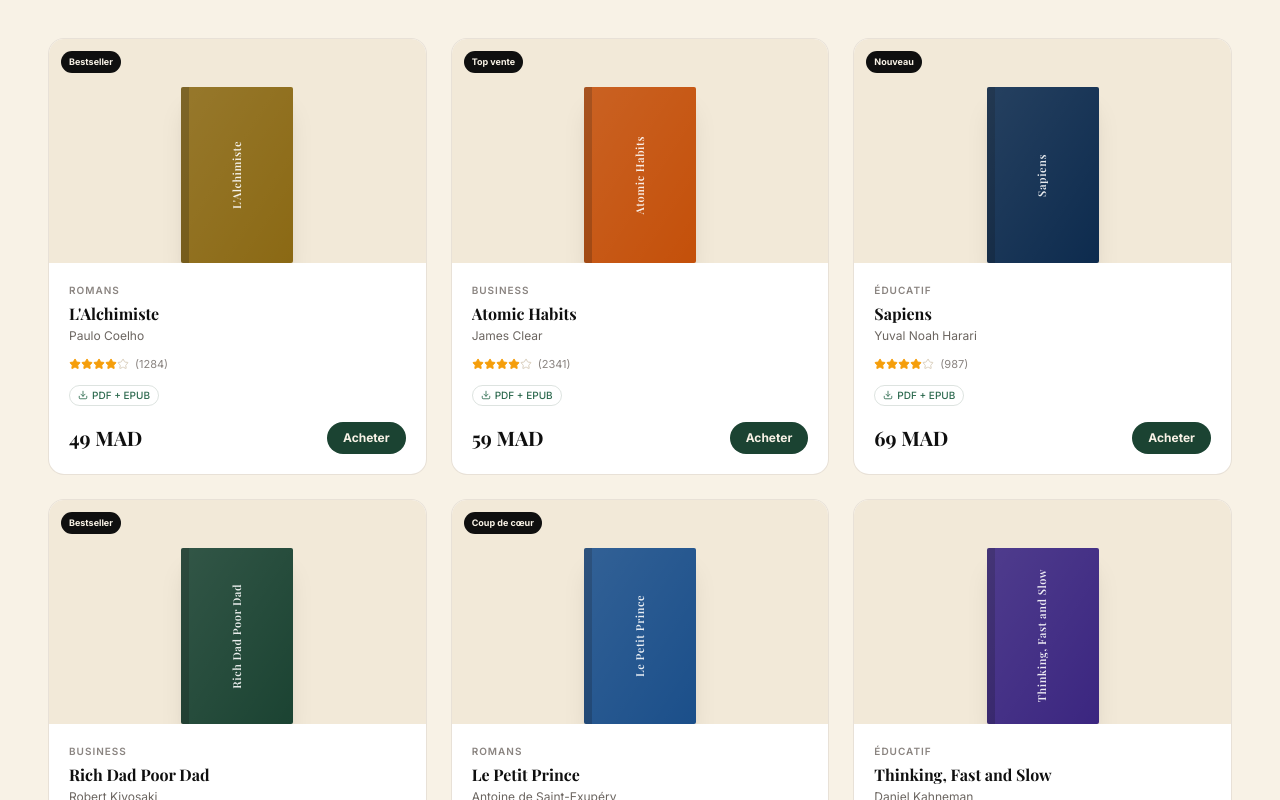
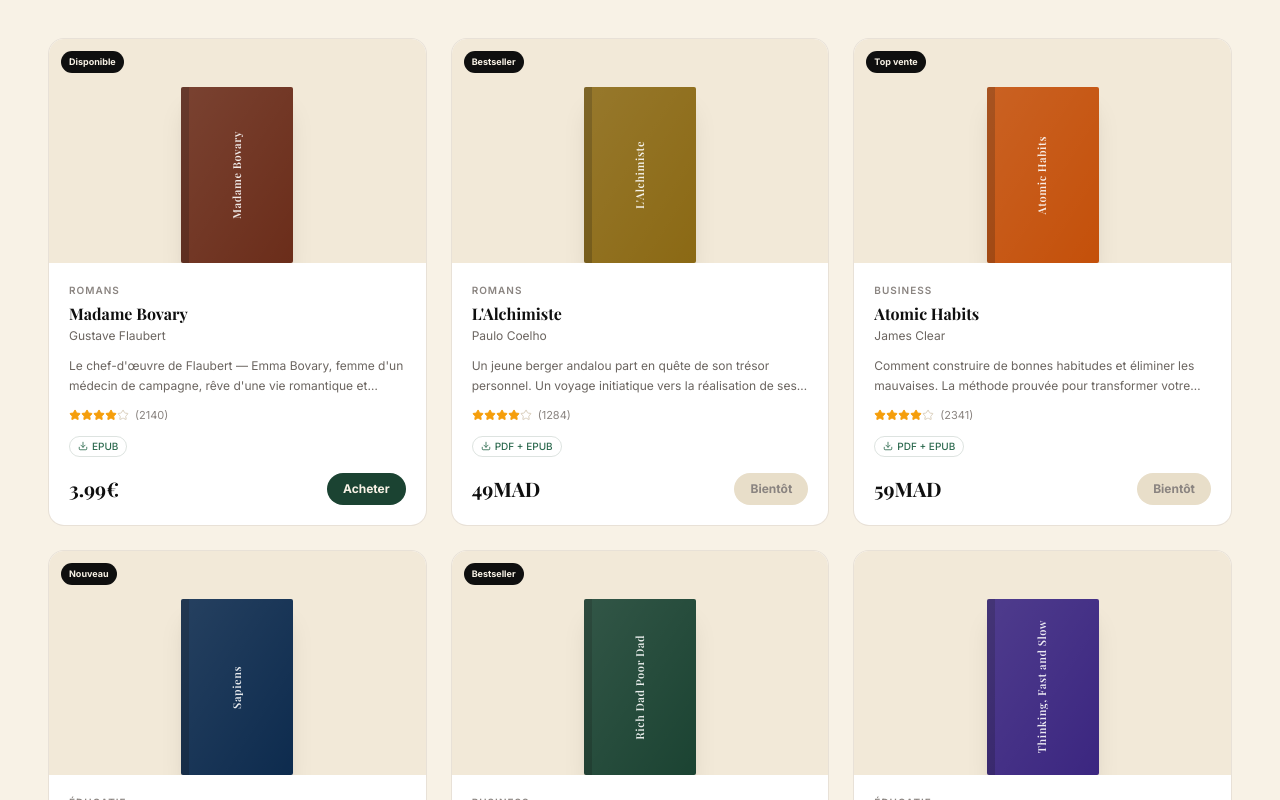
Before and after one commit to genuisolv-B1/wordhear, a Next.js app: page / in a window 1280 px wide. Shown: the part 2280-3080 px from the top of the page. Built offline with nearby package versions, Linux system fonts and the light colour scheme; a web font is replaced by a local one.

Commit message:
Add book descriptions, Payhip link, bilingual content

```diff
--- a/components/FeaturedBooks.tsx
+++ b/components/FeaturedBooks.tsx
@@ -27,34 +27,52 @@
 
 const books = [
   {
-    id: 1, title: "L'Alchimiste",                 author: 'Paulo Coelho',              price: 49,
+    id: 1, title: 'Madame Bovary',                author: 'Gustave Flaubert',          price: 3.99, currency: '€',
+    rating: 4.8, reviews: 2140, catFR: 'Romans',    catEN: 'Novels',
+    badge: { FR: 'Disponible', EN: 'Available' },  spineColor: '#6B2D1A', format: 'EPUB',
+    descFR: 'Le chef-d\'œuvre de Flaubert — Emma Bovary, femme d\'un médecin de campagne, rêve d\'une vie romantique et passionnée.',
+    descEN: 'Flaubert\'s masterpiece — Emma Bovary, a country doctor\'s wife, dreams of a passionate and romantic life.',
+    link: 'https://payhip.com/b/YbKSh',
+  },
+  {
+    id: 2, title: "L'Alchimiste",                 author: 'Paulo Coelho',              price: 49, currency: 'MAD',
     rating: 4.9, reviews: 1284, catFR: 'Romans',    catEN: 'Novels',
     badge: { FR: 'Bestseller', EN: 'Bestseller' }, spineColor: '#8B6914', format: 'PDF + EPUB',
+    descFR: 'Un jeune berger andalou part en quête de son trésor personnel. Un voyage initiatique vers la réalisation de ses rêves.',
+    descEN: 'A young Andalusian shepherd sets out on a quest for his personal treasure. A journey of self-discovery.',
+    link: null,
   },
   {
-    id: 2, title: 'Atomic Habits',                author: 'James Clear',               price: 59,
+    id: 3, title: 'Atomic Habits',                author: 'James Clear',               price: 59, currency: 'MAD',
     rating: 4.9, reviews: 2341, catFR: 'Business',  catEN: 'Business',
     badge: { FR: 'Top vente', EN: 'Top seller' },  spineColor: '#C4500A', format: 'PDF + EPUB',
+    descFR: 'Comment construire de bonnes habitudes et éliminer les mauvaises. La méthode prouvée pour transformer votre vie.',
+    descEN: 'How to build good habits and break bad ones. The proven method to transform your life 1% at a time.',
+    link: null,
   },
   {
-    id: 3, title: 'Sapiens',                      author: 'Yuval Noah Harari',         price: 69,
+    id: 4, title: 'Sapiens',                      author: 'Yuval Noah Harari',         price: 69, currency: 'MAD',
     rating: 4.8, reviews: 987,  catFR: 'Éducatif', catEN: 'Educational',
     badge: { FR: 'Nouveau', EN: 'New' },           spineColor: '#0D2B4E', format: 'PDF + EPUB',
+    descFR: 'Une brève histoire de l\'humanité — comment Homo Sapiens a conquis le monde et façonné notre civilisation.',
+    descEN: 'A brief history of humankind — how Homo Sapiens conquered the world and shaped our civilization.',
+    link: null,
   },
   {
-    id: 4, title: 'Rich Dad Poor Dad',            author: 'Robert Kiyosaki',           price: 59,
+    id: 5, title: 'Rich Dad Poor Dad',            author: 'Robert Kiyosaki',           price: 59, currency: 'MAD',
     rating: 4.8, reviews: 1876, catFR: 'Business',  catEN: 'Business',
     badge: { FR: 'Bestseller', EN: 'Bestseller' }, spineColor: '#1B4332', format: 'PDF + EPUB',
+    descFR: 'Ce que les riches enseignent à leurs enfants sur l\'argent — et que les pauvres et la classe moyenne ne font pas.',
+    descEN: 'What the rich teach their kids about money — that the poor and middle class do not.',
+    link: null,
   },
   {
-    id: 5, title: 'Le Petit Prince',              author: 'Antoine de Saint-Exupéry',  price: 39,
-    rating: 4.9, reviews: 3210, catFR: 'Romans',    catEN: 'Novels',
-    badge: { FR: 'Coup de cœur', EN: 'Staff pick' }, spineColor: '#1B4F8A', format: 'PDF + EPUB',
-  },
-  {
-    id: 6, title: 'Thinking, Fast and Slow',      author: 'Daniel Kahneman',           price: 65,
+    id: 6, title: 'Thinking, Fast and Slow',      author: 'Daniel Kahneman',           price: 65, currency: 'MAD',
     rating: 4.7, reviews: 743,  catFR: 'Éducatif', catEN: 'Educational',
     badge: null,                                   spineColor: '#3B2680', format: 'PDF + EPUB',
+    descFR: 'Deux systèmes qui guident notre façon de penser — le rapide, intuitif et émotionnel, et le lent, délibéré et logique.',
+    descEN: 'Two systems that drive the way we think — fast, intuitive and emotional vs. slow, deliberate and logical.',
+    link: null,
   },
 ]
 
@@ -145,6 +163,10 @@
                   <p className="text-xs text-ink-500 dark:text-dark-400 mt-0.5">{book.author}</p>
                 </div>
 
+                <p className="text-xs text-ink-500 dark:text-dark-400 leading-relaxed line-clamp-2">
+                  {lang === 'FR' ? book.descFR : book.descEN}
+                </p>
+
                 <div className="flex items-center gap-1.5">
                   <div className="flex">
                     {[...Array(5)].map((_, i) => (
@@ -160,10 +182,16 @@
                 </div>
 
                 <div className="flex items-center justify-between pt-1">
-                  <span className="font-serif text-xl font-bold text-ink-900 dark:text-cream-100">{book.price} MAD</span>
-                  <button className="text-xs font-bold bg-forest-800 text-cream-100 px-4 py-2 rounded-full hover:bg-forest-900 dark:hover:bg-forest-700 transition-colors">
-                    {t.buy}
-                  </button>
+                  <span className="font-serif text-xl font-bold text-ink-900 dark:text-cream-100">{book.price}{book.currency}</span>
+                  {book.link ? (
+                    <a href={book.link} target="_blank" rel="noopener noreferrer" className="text-xs font-bold bg-forest-800 text-cream-100 px-4 py-2 rounded-full hover:bg-forest-900 dark:hover:bg-forest-700 transition-colors">
+                      {t.buy}
+                    </a>
+                  ) : (
+                    <button className="text-xs font-bold bg-cream-300 dark:bg-dark-700 text-ink-400 dark:text-dark-500 px-4 py-2 rounded-full cursor-not-allowed">
+                      {lang === 'FR' ? 'Bientôt' : 'Coming soon'}
+                    </button>
+                  )}
                 </div>
               </div>
             </div>
```
